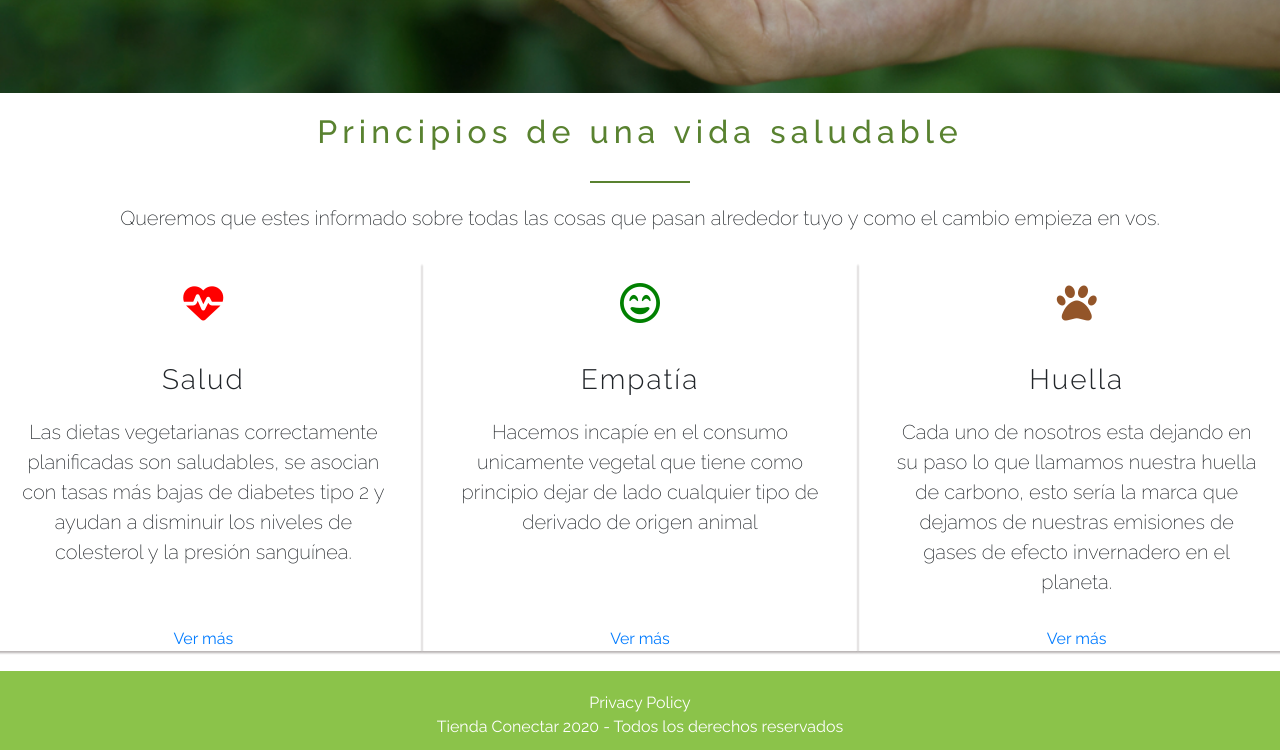
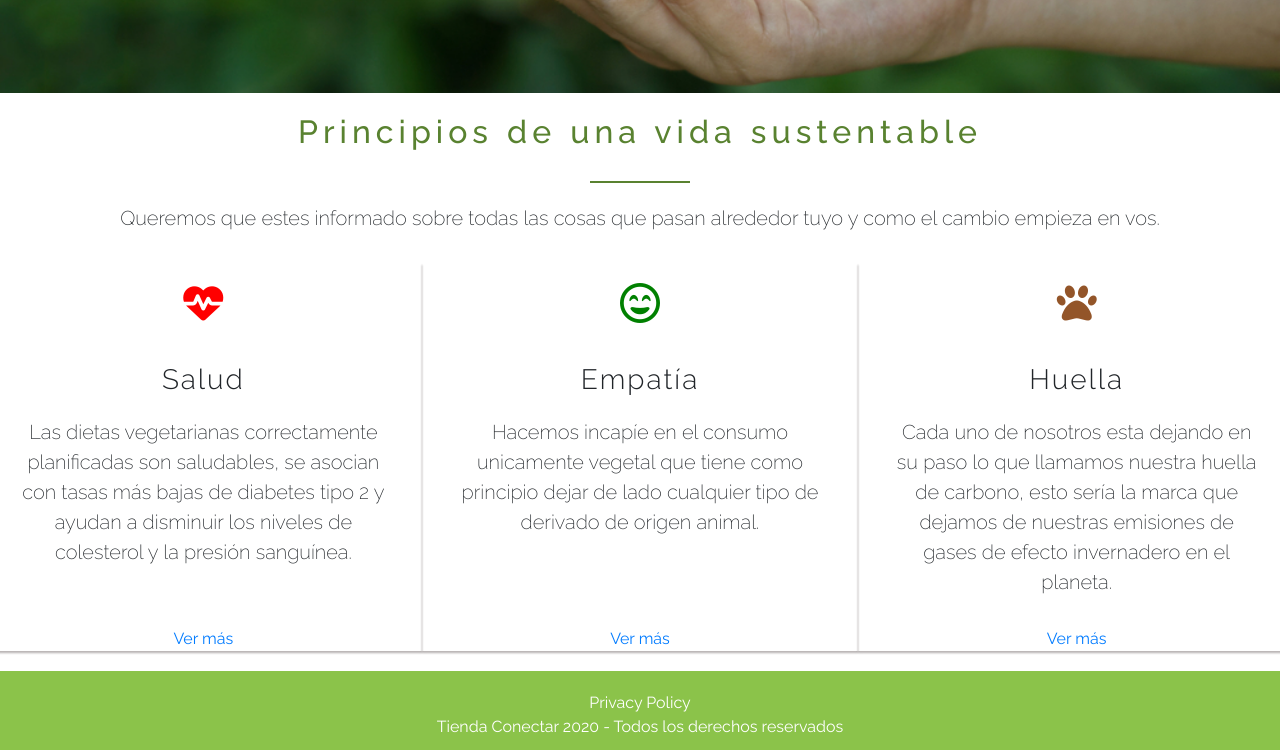
Before and after one commit to emi1994/tiendaconectar, a website: page index.html in a window 1280 px wide. Shown: the part 908-1658 px from the top of the page. Drawn offline with nearby package versions, Linux system fonts and the light colour scheme.

Commit message:
tiendaconectar 1.4

```diff
--- a/index.html
+++ b/index.html
@@ -54,7 +54,7 @@
 
   <div class="container">
     <div class="row justify-content-center">
-      <h2 class="title-awarness">Principios de una vida saludable</h2>
+      <h2 class="title-awarness">Principios de una vida sustentable</h2>
       <p class="p-awarness" style="padding: 0px 15px 0px 15px;">Queremos que estes informado sobre todas las cosas que
         pasan alrededor tuyo y como el cambio
         empieza en vos.</p>
@@ -77,7 +77,7 @@
               <i class="far fa-grin-beam icon-awarness icon-empathy-color"></i>
               <h3 class="title-awarness-item">Empatía</h3>
               <p class="p-awarness">Hacemos incapíe en el consumo unicamente vegetal que tiene como principio dejar de lado
-                cualquier tipo de derivado de origen animal</p>
+                cualquier tipo de derivado de origen animal.</p>
               <div class="product-info">
                 <a href="/pages/productos.html" class="margin-awarness-fixer">Ver más</a>
               </div>
```
Also changed, not shown: README.md (added).
